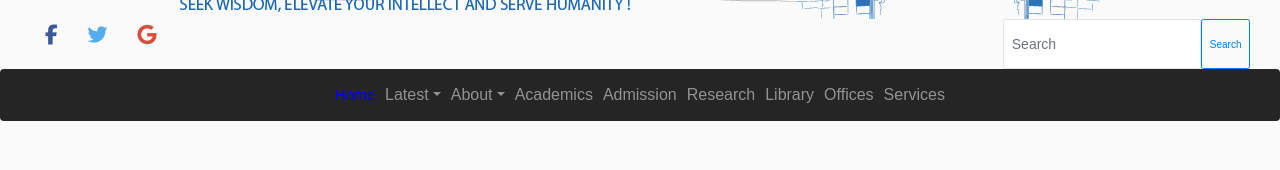
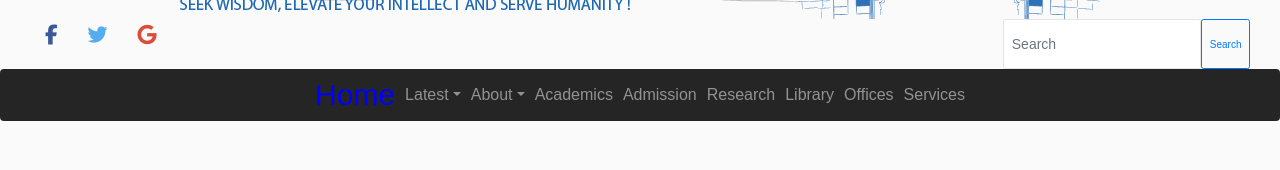
Before and after one commit to Bemnet-13/AAUwebsiteRedesign, a website: page website-menu-17/index.html in a window 1280 px wide. In both pictures the pointer is over the link "Home". Shown: the part 257-427 px from the top of the page. Drawn offline with nearby package versions, Linux system fonts and the light colour scheme.

Commit message:
hover font increased

```diff
--- a/website-menu-17/index.html
+++ b/website-menu-17/index.html
@@ -18,14 +18,20 @@
 	<link rel="stylesheet" href="css/style.css">
 
 	<style>
-		a:hover {
+		a:hover{
 			color: blue !important;
-			font-size: 15px !important;
+		}
+		.navbar{
+			a:hover {
+			color: blue !important;
+			font-size: 30px !important;
+		}
 		}
 
 		.dropdown-item:hover {
 			background-color: white !important;
 		}
+
 	</style>
 
 </head>
```
